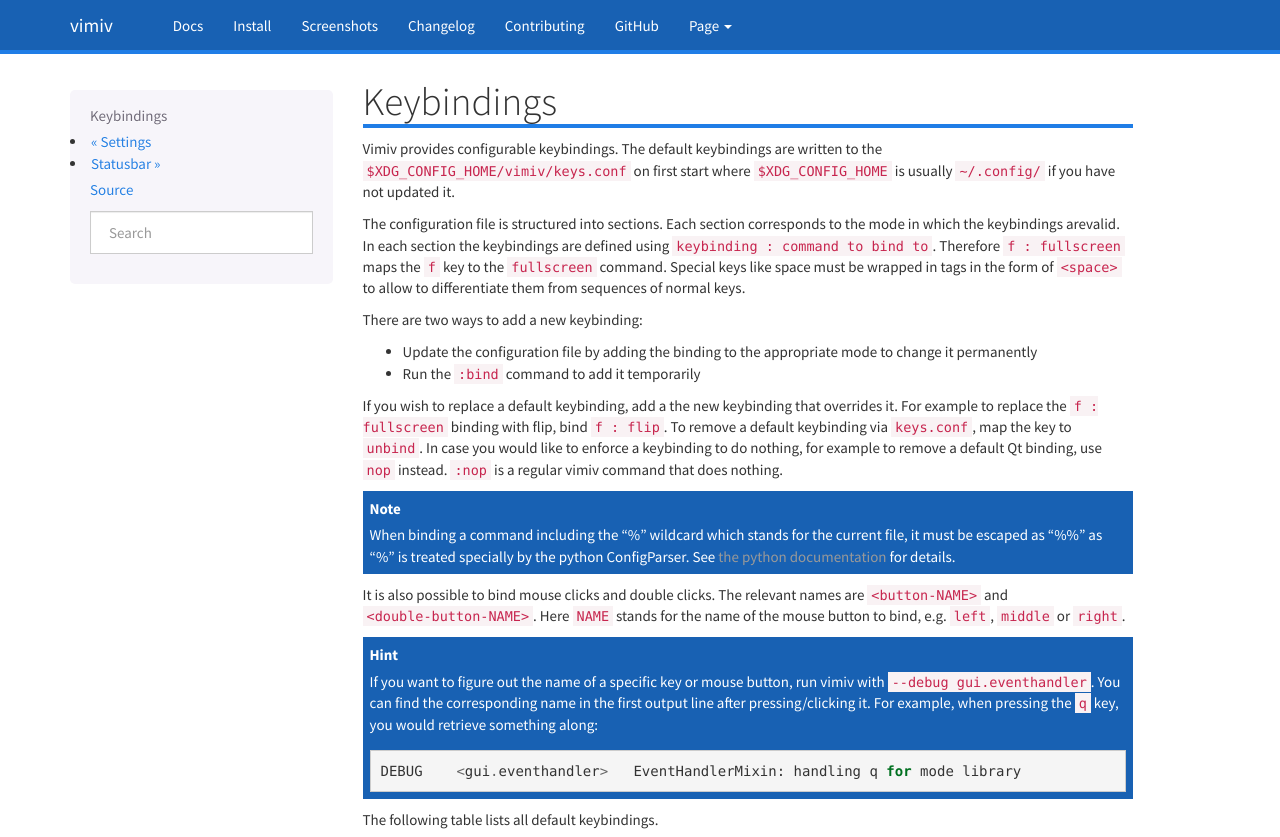
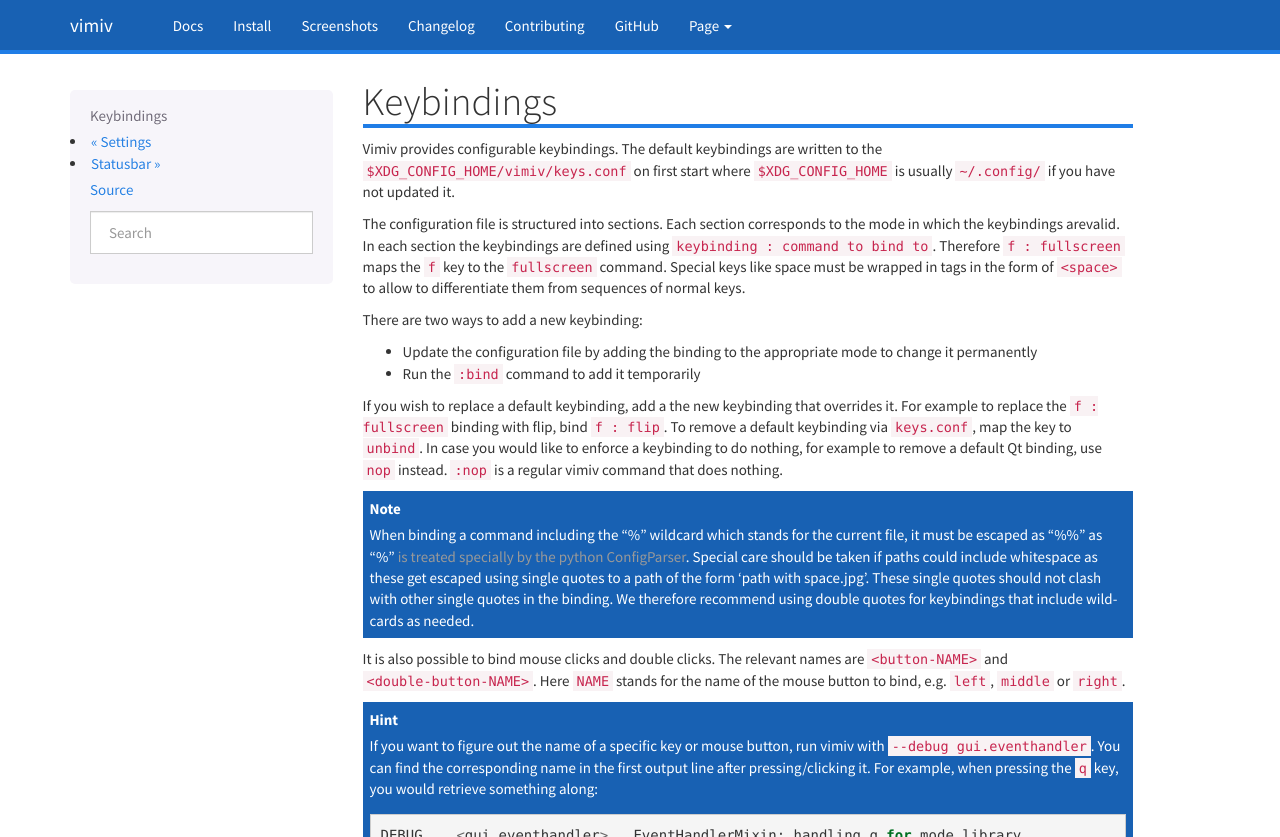
Before and after one commit to karlch/vimiv-qt, a Sphinx documentation site: the page built from docs/documentation/configuration/keybindings.rst, in a window 1280 px wide and 1110 px high, cut to the strip 0-837 px from the top of the window. Built offline with Sphinx 7.4.7, drawn with Linux system fonts in a browser that asks for light colours.

Commit message:
Docs: Note on whitespace escaping in keybindings
Related to #355.

```diff
--- a/docs/documentation/configuration/keybindings.rst
+++ b/docs/documentation/configuration/keybindings.rst
@@ -29,10 +29,12 @@
 .. note::
 
    When binding a command including the "%" wildcard which stands for the current file,
-   it must be escaped as "%%" as "%" is treated specially by the python ConfigParser.
-   See
-   `the python documentation <https://docs.python.org/3/library/configparser.html#interpolation-of-values>`_
-   for details.
+   it must be escaped as "%%" as "%" `is treated specially by the python ConfigParser
+   <https://docs.python.org/3/library/configparser.html#interpolation-of-values>`_.
+   Special care should be taken if paths could include whitespace as these get escaped
+   using single quotes to a path of the form 'path with space.jpg'. These single quotes
+   should not clash with other single quotes in the binding. We therefore recommend
+   using double quotes for keybindings that include wildcards as needed.
 
 It is also possible to bind mouse clicks and double clicks. The relevant names are
 ``<button-NAME>`` and ``<double-button-NAME>``. Here ``NAME`` stands for the name of the
```
